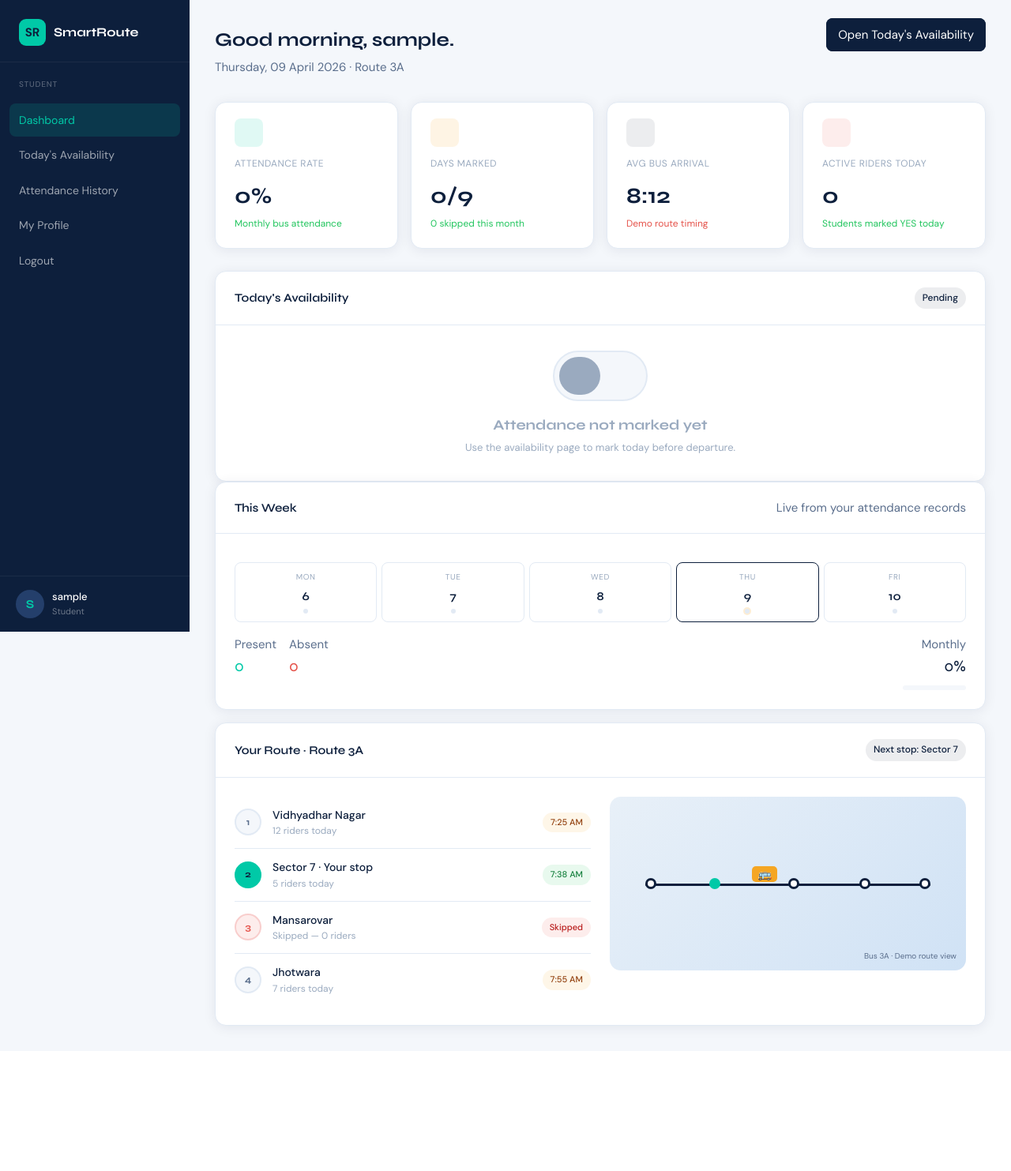
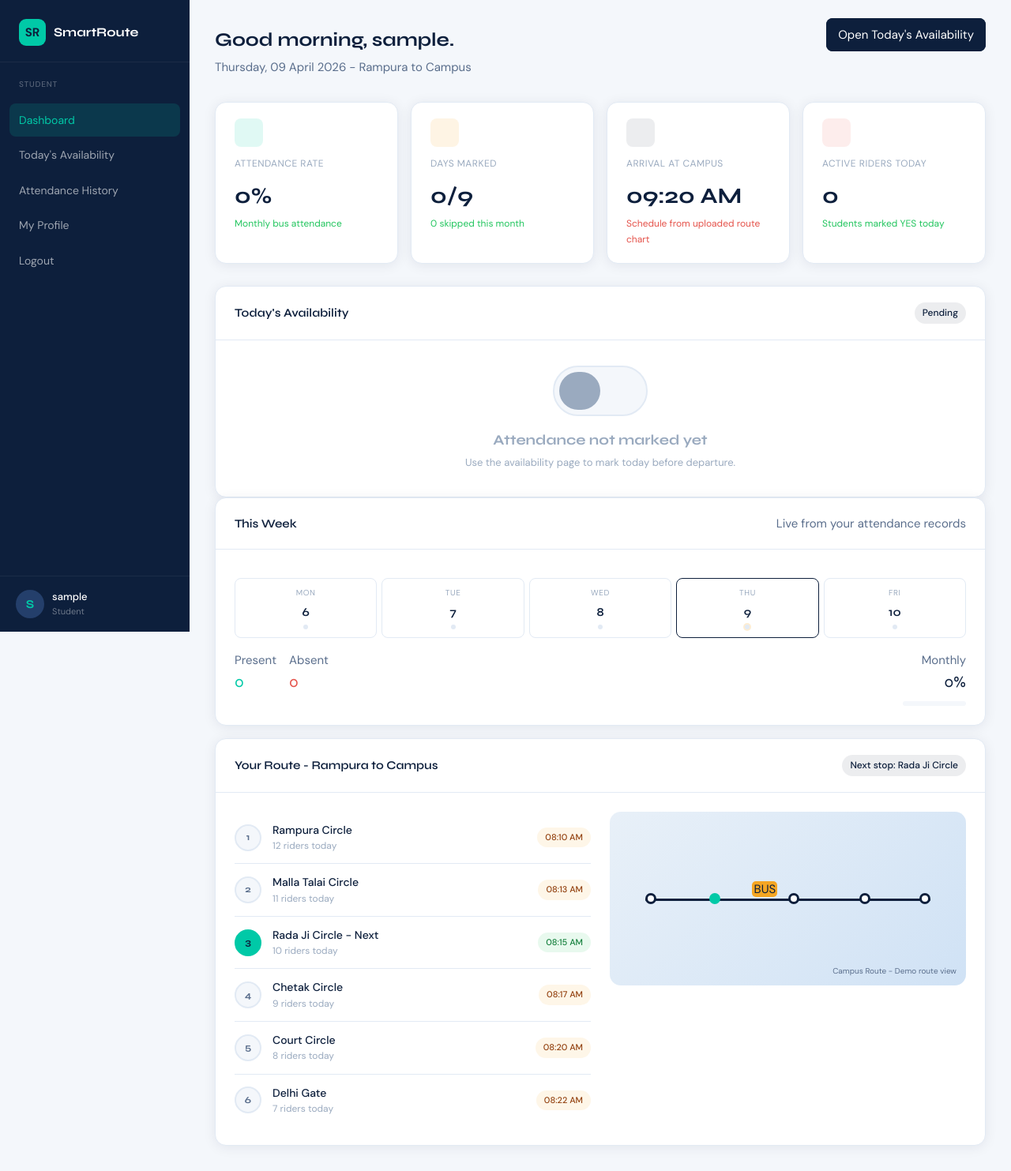
Before and after one commit to himanshumali5569/SmartRoute, a Flask app: page /dashboard in a window 1280 px wide. Shown: the whole page at 79% size. Before the commit the page ends 1311 px from the top, so only its background shows below. Run offline with Flask 3, Linux system fonts and the light colour scheme; the visitor is signed in with stand-in values (Sample User, id 1).

Commit message:
Update route schedule and harden JSON handling

```diff
--- a/routes.py
+++ b/routes.py
@@ -6,6 +6,29 @@ from itsdangerous import BadSignature, SignatureExpired, URLSafeTimedSerializer
 from werkzeug.security import check_password_hash, generate_password_hash
 
 from model import Availability, BusLocation, BusStop, StudentProfile, User
+
+
+ROUTE_BUS_NAME = "Campus Route"
+ROUTE_NAME = "Rampura to Campus"
+ROUTE_SCHEDULE = [
+    ("Rampura Circle", "08:10 AM"),
+    ("Malla Talai Circle", "08:13 AM"),
+    ("Rada Ji Circle", "08:15 AM"),
+    ("Chetak Circle", "08:17 AM"),
+    ("Court Circle", "08:20 AM"),
+    ("Delhi Gate", "08:22 AM"),
+    ("Suraj Pole", "08:25 AM"),
+    ("Sashtri Circle", "08:30 AM"),
+    ("Inox Mall", "08:33 AM"),
+    ("Kumharao Ka Batha", "08:35 AM"),
+    ("Sevashram", "08:40 AM"),
+    ("Thokar", "08:42 AM"),
+    ("Glass Factory", "08:44 AM"),
+    ("Pratap Nagar", "08:50 AM"),
+    ("Transport Nagar", "08:55 AM"),
+    ("Govla Gati", "09:00 AM"),
+    ("Campus", "09:20 AM"),
+]
 
 
 def _role_required(expected_role):
@@ -54,27 +77,52 @@ def _student_display_name(user, profile):
     return user.username
 
 
-def _student_demo_route():
+def _route_context():
+    route_stops = []
+    for index, (name, time_label) in enumerate(ROUTE_SCHEDULE[:6]):
+        route_stops.append(
+            {
+                "name": name,
+                "riders": max(2, 12 - index),
+                "time": time_label,
+                "state": "active" if index == 2 else "default",
+            }
+        )
+
+    driver_stops = []
+    for index, (name, time_label) in enumerate(ROUTE_SCHEDULE):
+        if index == 0:
+            detail = "Route departure point"
+            state = "active"
+            badge_class = "badge-green"
+        elif index == len(ROUTE_SCHEDULE) - 1:
+            detail = "Final destination"
+            state = "default"
+            badge_class = "badge-blue"
+        else:
+            detail = "Scheduled pickup stop"
+            state = "default"
+            badge_class = "badge-blue"
+
+        driver_stops.append(
+            {
+                "name": name,
+                "detail": detail,
+                "badge": time_label,
+                "badge_class": badge_class,
+                "state": state,
+            }
+        )
+
     return {
-        "bus_name": "Bus 3A",
-        "route_name": "Route 3A",
-        "next_stop": "Sector 7",
-        "average_arrival": "8:12",
-        "route_stops": [
-            {"name": "Vidhyadhar Nagar", "riders": 12, "time": "7:25 AM", "state": "default"},
-            {"name": "Sector 7", "riders": 5, "time": "7:38 AM", "state": "active"},
-            {"name": "Mansarovar", "riders": 0, "time": "Skipped", "state": "skipped"},
-            {"name": "Jhotwara", "riders": 7, "time": "7:55 AM", "state": "default"},
-        ],
-        "driver_stops": [
-            {"name": "Depot (Start)", "detail": "Departed 7:15 AM", "badge": "Done", "badge_class": "badge-green", "state": "active"},
-            {"name": "Vidhyadhar Nagar", "detail": "12 picked up", "badge": "Done", "badge_class": "badge-green", "state": "active"},
-            {"name": "Sector 7", "detail": "5 waiting", "badge": "ETA 7:38", "badge_class": "badge-amber", "state": "active"},
-            {"name": "Mansarovar", "detail": "0 riders - skip this", "badge": "Skip", "badge_class": "badge-red", "state": "skipped"},
-            {"name": "Jhotwara", "detail": "7 waiting", "badge": "ETA 7:55", "badge_class": "badge-blue", "state": "default"},
-            {"name": "Sikar Road", "detail": "0 riders - skip this", "badge": "Skip", "badge_class": "badge-red", "state": "skipped"},
-            {"name": "College Gate (End)", "detail": "Final destination", "badge": "ETA 8:20", "badge_class": "badge-blue", "state": "default"},
-        ],
+        "bus_name": ROUTE_BUS_NAME,
+        "route_name": ROUTE_NAME,
+        "next_stop": ROUTE_SCHEDULE[2][0],
+        "departure_time": ROUTE_SCHEDULE[0][1],
+        "arrival_time": ROUTE_SCHEDULE[-1][1],
+        "average_arrival": ROUTE_SCHEDULE[-1][1],
+        "route_stops": route_stops,
+        "driver_stops": driver_stops,
     }
 
 
@@ -110,14 +158,19 @@ def _student_dashboard_context(user):
     )
     today = date.today()
     today_record = next((record for record in records if record.today_date == today), None)
-    month_records = [record for record in records if record.today_date.month == today.month and record.today_date.year == today.year]
+    month_records = [
+        record for record in records
+        if record.today_date.month == today.month and record.today_date.year == today.year
+    ]
     present_count = sum(1 for record in month_records if record.use_bus == "YES")
     absent_count = sum(1 for record in month_records if record.use_bus == "NO")
     total_marked = present_count + absent_count
     attendance_rate = round((present_count / total_marked) * 100) if total_marked else 0
     active_riders = Availability.query.filter_by(today_date=today, use_bus="YES").count()
-    route_data = _student_demo_route()
-    marked_time = today_record.today_date.strftime("%d %b %Y") if today_record else "Not marked yet"
+
+    marked_time = "Not marked yet"
+    if today_record:
+        marked_time = today_record.today_date.strftime("%d %b %Y")
     if today_record and today_record.attendance_marked_at:
         marked_time = today_record.attendance_marked_at.strftime("%I:%M %p")
 
@@ -134,7 +187,7 @@ def _student_dashboard_context(user):
         "days_marked": total_marked,
         "month_total_days": max(today.day, total_marked),
         "active_riders": active_riders,
-        "route_data": route_data,
+        "route_data": _route_context(),
         "marked_time": marked_time,
     }
 
@@ -142,13 +195,13 @@ def _student_dashboard_context(user):
 def _attendance_rows(records):
     rows = []
     for record in records:
-        scan_label = "—"
+        scan_label = "-"
         scan_class = ""
         status_label = "Absent"
         status_class = "badge-red"
 
         if record.attendance_marked_at:
-            scan_label = f"✓ {record.attendance_marked_at.strftime('%I:%M %p')}"
+            scan_label = f"Marked {record.attendance_marked_at.strftime('%I:%M %p')}"
             scan_class = "badge-green"
             status_label = "Present"
             status_class = "badge-green"
@@ -160,8 +213,8 @@ def _attendance_rows(records):
             {
                 "date_label": record.today_date.strftime("%d %b"),
                 "day_label": record.today_date.strftime("%a"),
-                "bus_label": "3A",
-                "availability_label": "✓ Marked" if record.use_bus == "YES" else "Not marked",
+                "bus_label": ROUTE_BUS_NAME,
+                "availability_label": "Marked" if record.use_bus == "YES" else "Not marked",
                 "availability_class": "badge-green" if record.use_bus == "YES" else "badge-red",
                 "scan_label": scan_label,
                 "scan_class": scan_class,
@@ -190,6 +243,7 @@ def _driver_dashboard_context(db):
         .order_by(User.username.asc())
         .all()
     )
+
     riders = []
     qr_scanned = 0
     active_riders = 0
@@ -209,16 +263,14 @@ def _driver_dashboard_context(db):
             }
         )
 
-    skipped_stops = 2
     pending_scans = max(active_riders - qr_scanned, 0)
-    route_data = _student_demo_route()
     return {
         "today": today,
-        "route_data": route_data,
-        "riders": riders[:5],
+        "route_data": _route_context(),
+        "riders": riders[:8],
         "active_riders": active_riders,
-        "skipped_stops": skipped_stops,
-        "time_saved": "14m",
+        "skipped_stops": 0,
+        "time_saved": "--",
         "qr_scanned": qr_scanned,
         "pending_scans": pending_scans,
         "scan_progress": round((qr_scanned / active_riders) * 100) if active_riders else 0,
@@ -263,14 +315,16 @@ def in_routes(app, db):
         denied = _role_required("student")
         if denied:
             return denied
+
         profile = StudentProfile.query.filter_by(user_id=current_user.uid).first()
+        display_name = _student_display_name(current_user, profile)
         return render_template(
             "schedule.html",
             today=date.today(),
             active_page="availability",
             profile=profile,
-            display_name=_student_display_name(current_user, profile),
-            initials=_initials(_student_display_name(current_user, profile)),
+            display_name=display_name,
+            initials=_initials(display_name),
         )
 
     @app.route("/attendance-history")
@@ -327,13 +381,14 @@ def in_routes(app, db):
             profile.specialization = request.form.get("specialization", "").strip()
 
             db.session.commit()
+            display_name = _student_display_name(current_user, profile)
             return render_template(
                 "student_profile.html",
                 profile=profile,
                 success="Profile details saved successfully.",
                 active_page="profile",
-                display_name=_student_display_name(current_user, profile),
-                initials=_initials(_student_display_name(current_user, profile)),
+                display_name=display_name,
+                initials=_initials(display_name),
             )
 
         display_name = _student_display_name(current_user, profile)
@@ -579,6 +634,7 @@ def in_routes(app, db):
             "present_count": sum(1 for record in records if record.attendance_marked_at),
             "absent_count": sum(1 for record in records if record.use_bus == "NO"),
         }
+
         token = request.args.get("token", "").strip()
         if not token:
             return render_template(
@@ -811,7 +867,6 @@ def in_routes(app, db):
         if not latest:
             return jsonify({})
 
-        # Do not show stale coordinates from an older sharing session.
         if latest.recorded_at < datetime.utcnow() - timedelta(minutes=5):
             return jsonify({})
 
--- a/templates/dashboard.html
+++ b/templates/dashboard.html
@@ -5,7 +5,7 @@
 <div class="page-header">
     <div>
         <h1 class="page-title">Good morning, {{ display_name }}.</h1>
-        <p class="page-subtitle">{{ today.strftime("%A, %d %B %Y") }} · {{ route_data.route_name }}</p>
+        <p class="page-subtitle">{{ today.strftime("%A, %d %B %Y") }} - {{ route_data.route_name }}</p>
     </div>
     <div>
         <a class="btn-sm primary" href="{{ url_for('schedule') }}">Open Today's Availability</a>
@@ -27,9 +27,9 @@
     </div>
     <div class="stat-card">
         <div class="stat-icon navy"></div>
-        <div class="stat-label">Avg Bus Arrival</div>
-        <div class="stat-value">{{ route_data.average_arrival }}</div>
-        <div class="stat-change down">Demo route timing</div>
+        <div class="stat-label">Arrival At Campus</div>
+        <div class="stat-value">{{ route_data.arrival_time }}</div>
+        <div class="stat-change down">Schedule from uploaded route chart</div>
     </div>
     <div class="stat-card">
         <div class="stat-icon red"></div>
@@ -108,7 +108,7 @@
 
 <div class="card" style="margin-top:16px;">
     <div class="card-header">
-        <span class="card-title">Your Route · {{ route_data.route_name }}</span>
+        <span class="card-title">Your Route - {{ route_data.route_name }}</span>
         <span class="badge badge-blue">Next stop: {{ route_data.next_stop }}</span>
     </div>
     <div class="card-body" style="display:grid; grid-template-columns:1fr 1fr; gap:1.5rem;">
@@ -119,17 +119,11 @@
                     <div class="stop-num {{ stop.state }}">{{ loop.index }}</div>
                     <div class="stop-info">
                         <div class="stop-name">
-                            {{ stop.name }}{% if stop.state == "active" %} · Your stop{% endif %}
+                            {{ stop.name }}{% if stop.state == "active" %} - Next{% endif %}
                         </div>
-                        <div class="stop-riders">
-                            {% if stop.riders == 0 %}
-                            Skipped — 0 riders
-                            {% else %}
-                            {{ stop.riders }} riders today
-                            {% endif %}
-                        </div>
+                        <div class="stop-riders">{{ stop.riders }} riders today</div>
                     </div>
-                    <span class="badge {% if stop.state == 'active' %}badge-green{% elif stop.state == 'skipped' %}badge-red{% else %}badge-amber{% endif %}" style="font-size:11px;">{{ stop.time }}</span>
+                    <span class="badge {% if stop.state == 'active' %}badge-green{% else %}badge-amber{% endif %}" style="font-size:11px;">{{ stop.time }}</span>
                 </div>
                 {% endfor %}
             </div>
@@ -142,8 +136,8 @@
                 <div class="map-dot d3"></div>
                 <div class="map-dot d4"></div>
                 <div class="map-dot d5"></div>
-                <div class="map-bus">🚌</div>
-                <span class="map-label">{{ route_data.bus_name }} · Demo route view</span>
+                <div class="map-bus">BUS</div>
+                <span class="map-label">{{ route_data.bus_name }} - Demo route view</span>
             </div>
         </div>
     </div>
--- a/templates/login.html
+++ b/templates/login.html
@@ -117,7 +117,7 @@
 
                     <div class="form-group">
                         <label class="form-label">Password</label>
-                        <input type="password" class="form-input" name="password" placeholder="••••••••" required>
+                        <input type="password" class="form-input" name="password" placeholder="********" required>
                     </div>
 
                     <button class="form-btn" type="submit" id="submit-label">Sign in as Student</button>
--- a/templates/schedule.html
+++ b/templates/schedule.html
@@ -9,7 +9,7 @@
 <div class="page-header">
     <div>
         <h1 class="page-title">Today's Availability</h1>
-        <p class="page-subtitle">{{ today.strftime("%A, %d %B %Y") }} · Mark your ride, save your stop, and scan the driver QR.</p>
+        <p class="page-subtitle">{{ today.strftime("%A, %d %B %Y") }} - Mark your ride, save your stop, and scan the driver QR.</p>
     </div>
     <div>
         <a class="btn-sm primary" href="{{ url_for('dashboard') }}">Back to Dashboard</a>
--- a/templates/student_profile.html
+++ b/templates/student_profile.html
@@ -16,7 +16,7 @@
             <div class="profile-avatar">{{ initials }}</div>
             <div>
                 <div class="profile-name">{{ display_name }}</div>
-                <div class="profile-id">Student ID · {{ profile.enrollment_number if profile and profile.enrollment_number else 'Demo value until saved' }}</div>
+                <div class="profile-id">Student ID - {{ profile.enrollment_number if profile and profile.enrollment_number else 'Demo value until saved' }}</div>
                 <div style="margin-top:8px;"><span class="badge badge-green"><span class="badge-dot"></span>Active</span></div>
             </div>
         </div>
@@ -24,7 +24,7 @@
         <div class="profile-row"><span class="profile-row-label">Parent Name</span><span class="profile-row-val">{{ profile.parent_name if profile and profile.parent_name else 'Not added yet' }}</span></div>
         <div class="profile-row"><span class="profile-row-label">Department</span><span class="profile-row-val">{{ profile.branch if profile and profile.branch else 'Demo department' }}</span></div>
         <div class="profile-row"><span class="profile-row-label">Year</span><span class="profile-row-val">{{ profile.study_year if profile and profile.study_year else 'Not added yet' }}</span></div>
-        <div class="profile-row"><span class="profile-row-label">Assigned Bus</span><span class="profile-row-val">Route 3A</span></div>
+        <div class="profile-row"><span class="profile-row-label">Assigned Bus</span><span class="profile-row-val">Rampura to Campus</span></div>
         <div class="profile-row"><span class="profile-row-label">Boarding Stop</span><span class="profile-row-val">{{ 'Saved on map' if profile else 'Demo stop until stop data is mapped to profile' }}</span></div>
     </div>
 
```
Also changed, not shown: static/js/driver_map.js (+67 -47 lines), static/js/student_map.js (+34 -12 lines), templates/drive.html (+12 -14 lines).
